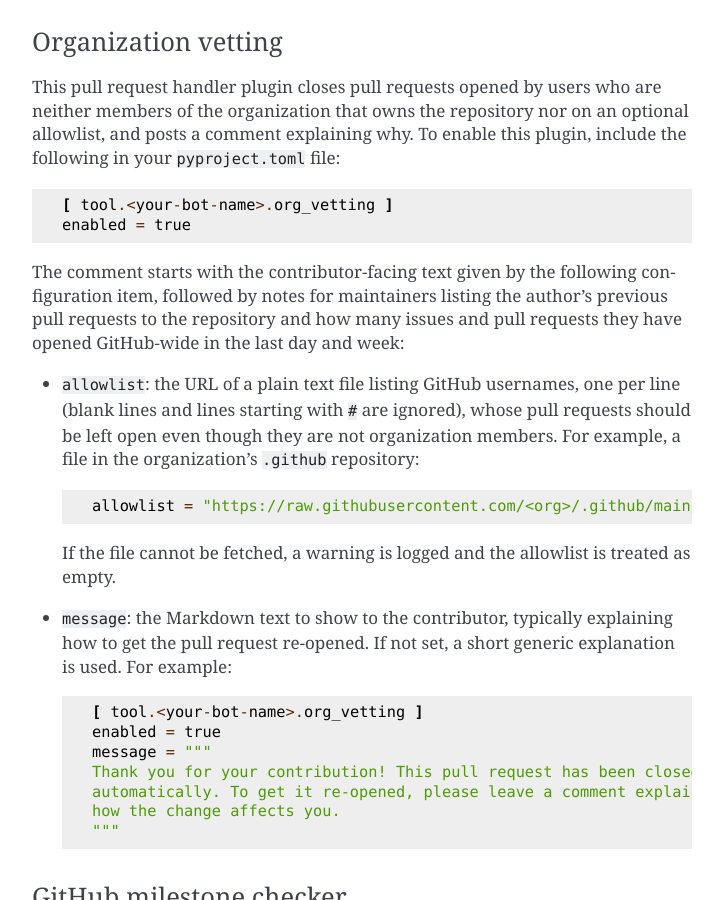
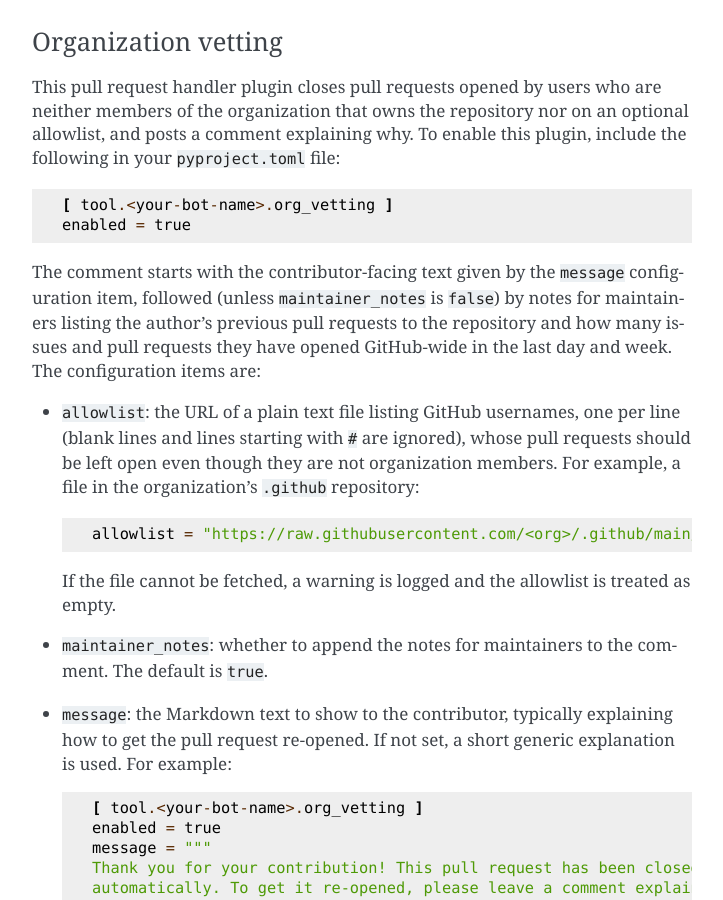
Before and after one commit to OpenAstronomy/baldrick, a Sphinx documentation site: the page built from docs/plugins.rst, in a window 1280 px wide and 900 px high, scrolled down 2726 px. Shown: the whole window, without its empty margins (388-1111 px from the left). Built offline with Sphinx 7.4.7, drawn with Linux system fonts in a browser that asks for light colours.

Commit message:
Add a maintainer_notes configuration option to leave the notes for maintainers out of the vetting comment

```diff
--- a/docs/plugins.rst
+++ b/docs/plugins.rst
@@ -128,10 +128,11 @@ allowlist, and posts a comment explaining why. To enable this plugin, include th
     [ tool.<your-bot-name>.org_vetting ]
     enabled = true
 
-The comment starts with the contributor-facing text given by the following
-configuration item, followed by notes for maintainers listing the author's
-previous pull requests to the repository and how many issues and pull requests
-they have opened GitHub-wide in the last day and week:
+The comment starts with the contributor-facing text given by the ``message``
+configuration item, followed (unless ``maintainer_notes`` is ``false``) by notes
+for maintainers listing the author's previous pull requests to the repository
+and how many issues and pull requests they have opened GitHub-wide in the last
+day and week. The configuration items are:
 
 * ``allowlist``: the URL of a plain text file listing GitHub usernames, one
   per line (blank lines and lines starting with ``#`` are ignored), whose pull
@@ -142,6 +143,9 @@ they have opened GitHub-wide in the last day and week:
 
   If the file cannot be fetched, a warning is logged and the allowlist is
   treated as empty.
+
+* ``maintainer_notes``: whether to append the notes for maintainers to the
+  comment. The default is ``true``.
 
 * ``message``: the Markdown text to show to the contributor, typically
   explaining how to get the pull request re-opened. If not set, a short generic
```
Also changed, not shown: 2 other files.
